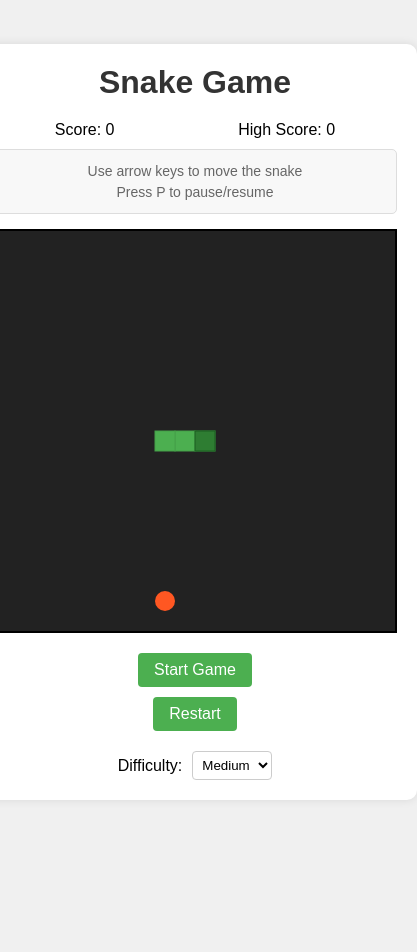
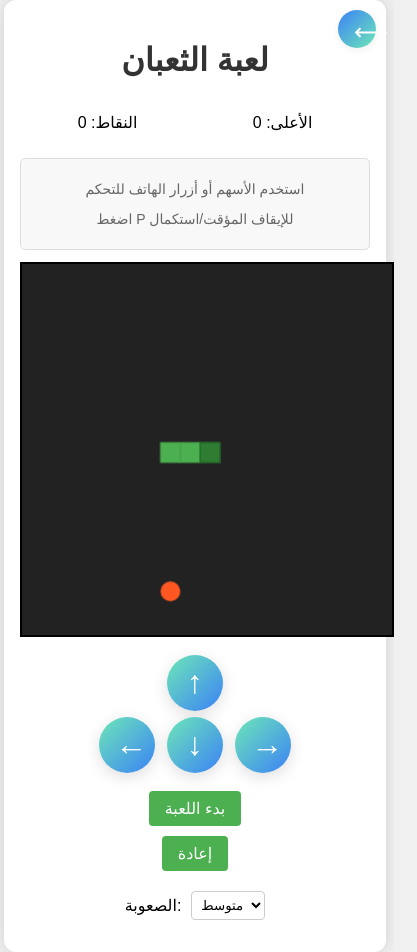
Before and after one commit to mohammedabdollah/Snake_game, a plain HTML site: page index.html in a window 390 px wide. Shown: the whole page, 417 px wide, since content can reach past the window. Before the commit the page ends 844 px from the top, so only its background shows below. Drawn offline with Linux system fonts and the light colour scheme.

Commit message:
Update index.html

```diff
--- a/index.html
+++ b/index.html
@@ -1,144 +1,176 @@
 <!DOCTYPE html>
-<html lang="en">
+<html lang="ar">
 <head>
     <meta charset="UTF-8">
     <meta name="viewport" content="width=device-width, initial-scale=1.0">
-    <title>Snake Game</title>
+    <title>لعبة الثعبان Snake Game</title>
     <style>
-        * {
-            margin: 0;
-            padding: 0;
-            box-sizing: border-box;
-        }
-
+        * { box-sizing: border-box; }
         body {
             font-family: 'Arial', sans-serif;
+            background: #f0f0f0;
+            margin: 0;
+            min-height: 100vh;
             display: flex;
             justify-content: center;
             align-items: center;
-            min-height: 100vh;
-            background-color: #f0f0f0;
         }
-
         .game-container {
+            background: #fff;
+            padding: 20px 16px 32px 16px;
+            border-radius: 12px;
+            box-shadow: 0 0 16px #0002;
             text-align: center;
-            background-color: white;
-            padding: 20px;
-            border-radius: 10px;
-            box-shadow: 0 0 10px rgba(0, 0, 0, 0.1);
+            position: relative;
+            min-width: 320px;
         }
-
-        h1 {
-            color: #333;
-            margin-bottom: 20px;
+        .back-btn {
+            position: absolute;
+            top: 10px;
+            right: 10px;
+            background: linear-gradient(135deg, #3b82f6, #6ee7b7);
+            color: #fff;
+            border: none;
+            border-radius: 50%;
+            width: 38px;
+            height: 38px;
+            font-size: 1.5rem;
+            cursor: pointer;
+            box-shadow: 0 2px 8px #0001;
+            z-index: 2;
         }
-
+        h1 { color: #333; margin-bottom: 18px; }
         .score-container {
             display: flex;
             justify-content: space-around;
             margin-bottom: 10px;
         }
-
         .instructions {
             font-size: 14px;
             color: #666;
-            margin-bottom: 15px;
-            background-color: #f8f8f8;
+            margin-bottom: 12px;
+            background: #f8f8f8;
             padding: 8px;
             border-radius: 5px;
             border: 1px solid #ddd;
         }
-
-        .instructions p {
-            margin: 5px 0;
-        }
-
         #game-board {
-            background-color: #222;
+            background: #222;
             border: 2px solid #000;
             display: block;
             margin: 0 auto;
+            touch-action: none;
         }
-
         .controls {
-            margin-top: 20px;
+            margin-top: 18px;
             display: flex;
             flex-direction: column;
             align-items: center;
             gap: 10px;
         }
-
         .difficulty-selector {
             margin-top: 10px;
             display: flex;
             align-items: center;
             gap: 10px;
         }
-
         .difficulty-selector select {
             padding: 5px;
             border-radius: 4px;
             border: 1px solid #ccc;
-            background-color: white;
+            background: white;
             cursor: pointer;
         }
-
-        button {
+        button, .mobile-btn {
             padding: 8px 16px;
-            background-color: #4CAF50;
+            background: #4CAF50;
             color: white;
             border: none;
             border-radius: 4px;
             cursor: pointer;
             font-size: 16px;
-            transition: background-color 0.3s;
+            transition: background 0.3s;
         }
-
-        button:hover {
-            background-color: #45a049;
+        button:hover, .mobile-btn:active {
+            background: #45a049;
         }
-
         .game-over-message {
             display: none;
             margin-top: 20px;
             color: #ff0000;
         }
-
-        .game-over-message.active {
-            display: block;
+        .game-over-message.active { display: block; }
+        /* أزرار الهاتف */
+        #mobile-controls {
+            display: none;
+        }
+        @media (max-width: 600px) {
+            .game-container { min-width: 0; width: 98vw; }
+            #game-board { width: 96vw !important; height: 96vw !important; max-width: 400px; max-height: 400px; }
+            #mobile-controls {
+                display: flex;
+                flex-direction: column;
+                align-items: center;
+                margin-top: 18px;
+                gap: 6px;
+                user-select: none;
+            }
+            .mobile-row {
+                display: flex;
+                gap: 12px;
+            }
+            .mobile-btn {
+                width: 56px;
+                height: 56px;
+                font-size: 2rem;
+                border-radius: 50%;
+                background: linear-gradient(135deg, #6ee7b7, #3b82f6);
+                box-shadow: 0 4px 16px #0002;
+                border: none;
+            }
         }
     </style>
 </head>
 <body>
     <div class="game-container">
-        <h1>Snake Game</h1>
+       <button class="back-btn" onclick="window.location.href='https://www.funforkidsonline.com/p/game-player.html'" title="رجوع">⟵</button>
+        <h1>لعبة الثعبان</h1>
         <div class="score-container">
-            <p>Score: <span id="score">0</span></p>
-            <p>High Score: <span id="high-score">0</span></p>
+            <p>النقاط: <span id="score">0</span></p>
+            <p>الأعلى: <span id="high-score">0</span></p>
         </div>
         <div class="instructions">
-            <p>Use arrow keys to move the snake</p>
-            <p>Press P to pause/resume</p>
+            <p>استخدم الأسهم أو أزرار الهاتف للتحكم</p>
+            <p>اضغط P للإيقاف المؤقت/استكمال</p>
         </div>
         <canvas id="game-board" width="400" height="400"></canvas>
+        <div id="mobile-controls">
+            <div class="mobile-row">
+                <button class="mobile-btn" id="up-btn">↑</button>
+            </div>
+            <div class="mobile-row">
+                <button class="mobile-btn" id="left-btn">←</button>
+                <button class="mobile-btn" id="down-btn">↓</button>
+                <button class="mobile-btn" id="right-btn">→</button>
+            </div>
+        </div>
         <div class="controls">
-            <button id="start-btn">Start Game</button>
-            <button id="restart-btn">Restart</button>
+            <button id="start-btn">بدء اللعبة</button>
+            <button id="restart-btn">إعادة</button>
             <div class="difficulty-selector">
-                <label for="difficulty">Difficulty:</label>
+                <label for="difficulty">الصعوبة:</label>
                 <select id="difficulty">
-                    <option value="easy">Easy</option>
-                    <option value="medium" selected>Medium</option>
-                    <option value="hard">Hard</option>
+                    <option value="easy">سهل</option>
+                    <option value="medium" selected>متوسط</option>
+                    <option value="hard">صعب</option>
                 </select>
             </div>
         </div>
         <div class="game-over-message" id="game-over">
-            <h2>Game Over!</h2>
-            <p>Press Restart to play again</p>
+            <h2>انتهت اللعبة!</h2>
+            <p>اضغط إعادة للعب مرة أخرى</p>
         </div>
     </div>
-
     <script>
         // Game variables
         let canvas, ctx;
@@ -161,7 +193,20 @@
         };
         let currentDifficulty = 'medium';
 
-        // Initialize the game
+        // Responsive canvas for mobile
+        function updateCanvasSize() {
+            if (window.innerWidth < 600) {
+                let size = Math.min(window.innerWidth * 0.96, 400);
+                canvas.width = size;
+                canvas.height = size;
+                canvasSize = size;
+            } else {
+                canvas.width = 400;
+                canvas.height = 400;
+                canvasSize = 400;
+            }
+        }
+
         window.onload = function() {
             canvas = document.getElementById('game-board');
             ctx = canvas.getContext('2d');
@@ -170,34 +215,51 @@
             document.getElementById('restart-btn').addEventListener('click', restartGame);
             document.addEventListener('keydown', changeDirection);
 
-            // Set up difficulty selector
+            // Mobile controls
+            document.getElementById('up-btn').addEventListener('touchstart', e => { e.preventDefault(); mobileMove('up'); });
+            document.getElementById('down-btn').addEventListener('touchstart', e => { e.preventDefault(); mobileMove('down'); });
+            document.getElementById('left-btn').addEventListener('touchstart', e => { e.preventDefault(); mobileMove('left'); });
+            document.getElementById('right-btn').addEventListener('touchstart', e => { e.preventDefault(); mobileMove('right'); });
+
+            // Difficulty selector
             const difficultySelector = document.getElementById('difficulty');
             difficultySelector.addEventListener('change', function() {
                 currentDifficulty = this.value;
                 gameSpeed = difficultyLevels[currentDifficulty];
-
-                // If game is running, restart with new speed
                 if (gameRunning) {
                     clearInterval(gameInterval);
                     gameInterval = setInterval(gameLoop, gameSpeed);
                 }
             });
 
-            // Initial setup
+            // Responsive canvas
+            updateCanvasSize();
+            window.addEventListener('resize', () => {
+                updateCanvasSize();
+                drawGame();
+            });
+
             resetGame();
-            drawGame(); // Draw initial state
+            drawGame();
         };
 
-        // Reset game to initial state
+        function mobileMove(dir) {
+            if (!gameRunning || gamePaused) return;
+            if (dir === 'up' && direction !== 'down') newDirection = 'up';
+            else if (dir === 'down' && direction !== 'up') newDirection = 'down';
+            else if (dir === 'left' && direction !== 'right') newDirection = 'left';
+            else if (dir === 'right' && direction !== 'left') newDirection = 'right';
+        }
+
         function resetGame() {
             // Initialize snake at the center
-            const centerPos = Math.floor(canvasSize / gridSize / 2) * gridSize;
+            const cells = Math.floor(canvasSize / gridSize);
+            const centerPos = Math.floor(cells / 2) * gridSize;
             snake = [
                 {x: centerPos, y: centerPos},
                 {x: centerPos - gridSize, y: centerPos},
                 {x: centerPos - gridSize * 2, y: centerPos}
             ];
-
             direction = 'right';
             newDirection = 'right';
             score = 0;
@@ -206,7 +268,6 @@
             document.getElementById('game-over').classList.remove('active');
         }
 
-        // Start the game
         function startGame() {
             if (!gameRunning) {
                 gameRunning = true;
@@ -215,7 +276,6 @@
             }
         }
 
-        // Restart the game
         function restartGame() {
             clearInterval(gameInterval);
             gameRunning = false;
@@ -223,146 +283,98 @@
             drawGame();
         }
 
-        // Main game loop
         function gameLoop() {
             updateSnake();
             if (checkCollision()) {
                 endGame();
                 return;
             }
-            checkFoodCollision();
             drawGame();
         }
 
-        // Update snake position
         function updateSnake() {
-            // Update direction from user input
             direction = newDirection;
+            const head = {x: snake[0].x, y: snake[0].y};
+            switch(direction) {
+                case 'up': head.y -= gridSize; break;
+                case 'down': head.y += gridSize; break;
+                case 'left': head.x -= gridSize; break;
+                case 'right': head.x += gridSize; break;
+            }
+            // حدود ديناميكية: إذا خرج من جهة يرجع من الجهة المقابلة
+            const cells = Math.floor(canvasSize / gridSize);
+            head.x = (head.x + canvasSize) % canvasSize;
+            head.y = (head.y + canvasSize) % canvasSize;
 
-            // Calculate new head position
-            const head = {x: snake[0].x, y: snake[0].y};
-
-            switch(direction) {
-                case 'up':
-                    head.y -= gridSize;
-                    break;
-                case 'down':
-                    head.y += gridSize;
-                    break;
-                case 'left':
-                    head.x -= gridSize;
-                    break;
-                case 'right':
-                    head.x += gridSize;
-                    break;
+            // Check self collision
+            for (let i = 0; i < snake.length; i++) {
+                if (head.x === snake[i].x && head.y === snake[i].y) {
+                    endGame();
+                    return;
+                }
             }
-
-            // Add new head to the beginning of snake array
             snake.unshift(head);
 
-            // Remove tail unless food was eaten
+            // Food eaten?
             if (head.x === food.x && head.y === food.y) {
-                // Food eaten, don't remove tail (snake grows)
                 generateFood();
                 updateScore();
             } else {
-                // No food eaten, remove tail
                 snake.pop();
             }
         }
 
-        // Handle keyboard input for direction changes and game control
         function changeDirection(event) {
             const key = event.key;
-
-            // Handle pause with 'p' or 'Escape' key
             if (key === 'p' || key === 'P' || key === 'Escape') {
                 togglePause();
                 return;
             }
-
-            // Only change direction if game is running and not paused
             if (gameRunning && !gamePaused) {
-                // Prevent reversing direction directly
-                if (key === 'ArrowUp' && direction !== 'down') {
-                    newDirection = 'up';
-                } else if (key === 'ArrowDown' && direction !== 'up') {
-                    newDirection = 'down';
-                } else if (key === 'ArrowLeft' && direction !== 'right') {
-                    newDirection = 'left';
-                } else if (key === 'ArrowRight' && direction !== 'left') {
-                    newDirection = 'right';
-                }
+                if (key === 'ArrowUp' && direction !== 'down') newDirection = 'up';
+                else if (key === 'ArrowDown' && direction !== 'up') newDirection = 'down';
+                else if (key === 'ArrowLeft' && direction !== 'right') newDirection = 'left';
+                else if (key === 'ArrowRight' && direction !== 'left') newDirection = 'right';
             }
         }
 
-        // Toggle pause state
         function togglePause() {
-            if (!gameRunning) return; // Can't pause if game isn't running
-
+            if (!gameRunning) return;
             gamePaused = !gamePaused;
-
             if (gamePaused) {
-                // Pause the game
                 clearInterval(gameInterval);
-
-                // Draw pause message
                 ctx.fillStyle = 'rgba(0, 0, 0, 0.5)';
                 ctx.fillRect(0, 0, canvas.width, canvas.height);
                 ctx.fillStyle = 'white';
                 ctx.font = '30px Arial';
                 ctx.textAlign = 'center';
-                ctx.fillText('PAUSED', canvas.width / 2, canvas.height / 2);
+                ctx.fillText('متوقف', canvas.width / 2, canvas.height / 2);
                 ctx.font = '16px Arial';
-                ctx.fillText('Press P to resume', canvas.width / 2, canvas.height / 2 + 30);
+                ctx.fillText('اضغط P للاستكمال', canvas.width / 2, canvas.height / 2 + 30);
             } else {
-                // Resume the game
                 gameInterval = setInterval(gameLoop, gameSpeed);
             }
         }
 
-        // Check for collisions with walls or self
         function checkCollision() {
+            // No wall collision (ديناميكية)
+            // Check self collision
             const head = snake[0];
-
-            // Check wall collision
-            if (head.x < 0 || head.x >= canvasSize || head.y < 0 || head.y >= canvasSize) {
-                return true;
-            }
-
-            // Check self collision (start from index 1 to avoid checking head against itself)
             for (let i = 1; i < snake.length; i++) {
                 if (head.x === snake[i].x && head.y === snake[i].y) {
                     return true;
                 }
             }
-
             return false;
         }
 
-        // Check if snake head collides with food
-        function checkFoodCollision() {
-            const head = snake[0];
-            if (head.x === food.x && head.y === food.y) {
-                generateFood();
-                updateScore();
-            }
-        }
-
-        // Generate food at random position
         function generateFood() {
-            // Generate random coordinates aligned to grid
-            const gridCount = canvasSize / gridSize;
-            let foodX, foodY;
-            let validPosition = false;
-
-            // Keep generating until we find a position not occupied by the snake
+            const gridCount = Math.floor(canvasSize / gridSize);
+            let foodX, foodY, validPosition = false;
             while (!validPosition) {
                 foodX = Math.floor(Math.random() * gridCount) * gridSize;
                 foodY = Math.floor(Math.random() * gridCount) * gridSize;
-
                 validPosition = true;
-                // Check if position overlaps with snake
                 for (let segment of snake) {
                     if (segment.x === foodX && segment.y === foodY) {
                         validPosition = false;
@@ -370,16 +382,12 @@
                     }
                 }
             }
-
             food = {x: foodX, y: foodY};
         }
 
-        // Update score
         function updateScore() {
             score++;
             document.getElementById('score').textContent = score;
-
-            // Update high score if needed
             if (score > highScore) {
                 highScore = score;
                 document.getElementById('high-score').textContent = highScore;
@@ -387,35 +395,27 @@
             }
         }
 
-        // End the game
         function endGame() {
             clearInterval(gameInterval);
             gameRunning = false;
             document.getElementById('game-over').classList.add('active');
         }
 
-        // Draw everything on the canvas
         function drawGame() {
-            // Clear the canvas
             ctx.fillStyle = '#222';
             ctx.fillRect(0, 0, canvas.width, canvas.height);
-
             // Draw snake
             ctx.fillStyle = '#4CAF50';
             for (let segment of snake) {
                 ctx.fillRect(segment.x, segment.y, gridSize, gridSize);
-
-                // Draw border around segment
                 ctx.strokeStyle = '#45a049';
                 ctx.strokeRect(segment.x, segment.y, gridSize, gridSize);
             }
-
-            // Draw snake head with different color
+            // Draw head
             ctx.fillStyle = '#2E7D32';
             ctx.fillRect(snake[0].x, snake[0].y, gridSize, gridSize);
             ctx.strokeStyle = '#1B5E20';
             ctx.strokeRect(snake[0].x, snake[0].y, gridSize, gridSize);
-
             // Draw food
             ctx.fillStyle = '#FF5722';
             ctx.beginPath();
```
